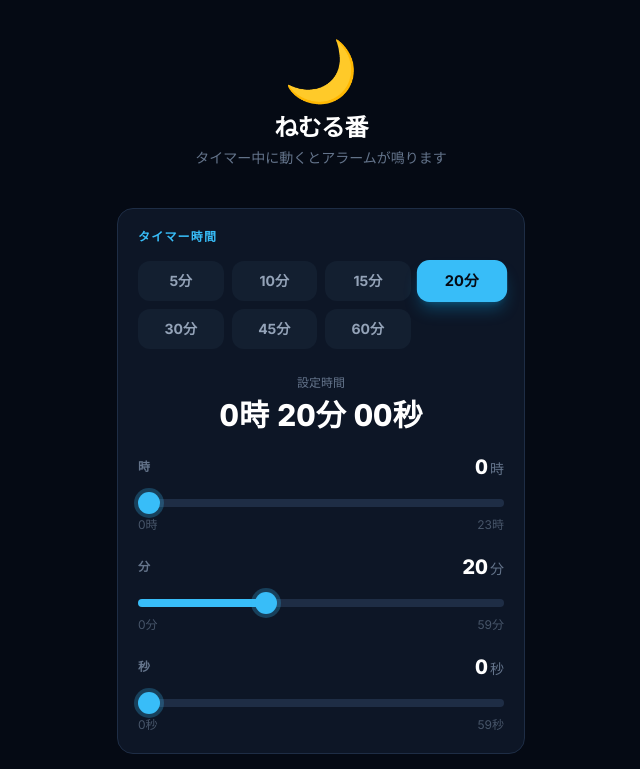
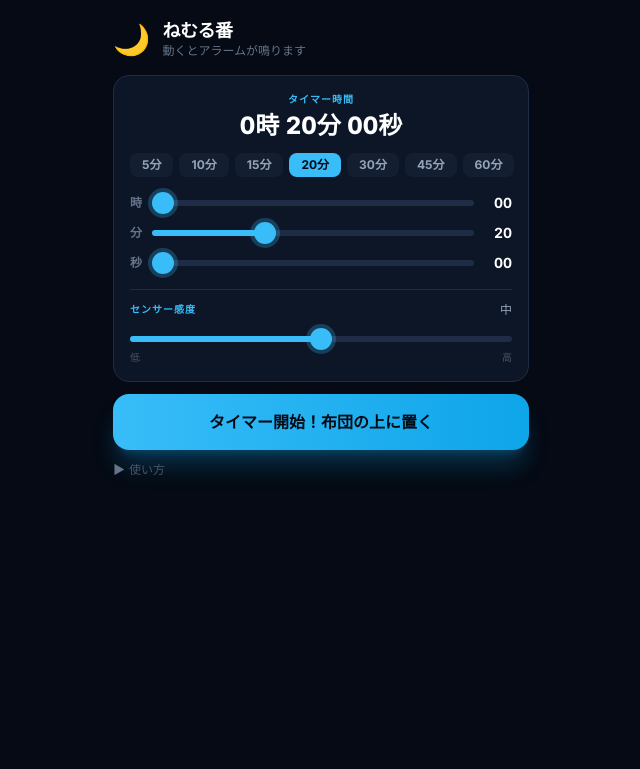
Before and after one commit to ayoshikawabiz-png/project-nap-v3, a React (Vite) app: page / in a window 1280 px wide. Shown: the top 769 px of the page, without its empty margins (319-959 px from the left). Built offline with nearby package versions, Linux system fonts and the light colour scheme.

Commit message:
update code from secondary account

```diff
--- a/src/components/SetupScreen.tsx
+++ b/src/components/SetupScreen.tsx
@@ -11,26 +11,20 @@ interface Props {
   onStart: (durationSeconds: number, sensitivity: number) => void;
 }
 
-interface TimeSliderProps {
+interface CompactSliderProps {
   label: string;
-  unit: string;
   value: number;
   min: number;
   max: number;
   onChange: (value: number) => void;
 }
 
-function TimeSlider({ label, unit, value, min, max, onChange }: TimeSliderProps) {
+function CompactSlider({ label, value, min, max, onChange }: CompactSliderProps) {
   const percent = max === min ? 0 : ((value - min) / (max - min)) * 100;
 
   return (
-    <div>
-      <div className="flex justify-between items-center mb-2">
-        <span className="text-[#64748b] text-xs font-bold">{label}</span>
-        <span className="text-white font-black text-xl tabular-nums">
-          {value}<span className="text-sm font-normal text-[#64748b] ml-0.5">{unit}</span>
-        </span>
-      </div>
+    <div className="flex items-center gap-2.5">
+      <span className="text-[#64748b] text-xs font-bold w-3 shrink-0 text-center">{label}</span>
       <input
         type="range"
         min={min}
@@ -38,15 +32,14 @@ function TimeSlider({ label, unit, value, min, max, onChange }: TimeSliderProps)
         step={1}
         value={value}
         onChange={(e) => onChange(Number(e.target.value))}
-        className="w-full h-2 rounded-full appearance-none cursor-pointer accent-sky-400"
+        className="setup-range flex-1 min-w-0 h-1.5 rounded-full appearance-none cursor-pointer accent-sky-400"
         style={{
           background: `linear-gradient(to right, #38bdf8 ${percent}%, #1e2d45 ${percent}%)`,
         }}
       />
-      <div className="flex justify-between text-[#475569] text-xs mt-1">
-        <span>{min}{unit}</span>
-        <span>{max}{unit}</span>
-      </div>
+      <span className="text-white font-bold text-sm tabular-nums w-7 text-right shrink-0">
+        {String(value).padStart(2, '0')}
+      </span>
     </div>
   );
 }
@@ -97,32 +90,38 @@ export function SetupScreen({ onStart }: Props) {
     setSeconds(0);
   };
 
-  const sensitivityLabel = ['', '低（大きな動きのみ）', '中低', '中（おすすめ）', '中高', '高（微妙な動きも検知）'][sensitivity];
+  const sensitivityLabel = ['', '低', '中低', '中', '中高', '高'][sensitivity];
+  const sensitivityPercent = ((sensitivity - 1) / 4) * 100;
 
   return (
-    <div className="min-h-screen bg-[#050a14] text-white flex flex-col px-5 py-10 animate-fade-up">
+    <div className="min-h-screen bg-[#050a14] text-white flex flex-col px-4 py-5 animate-fade-up">
       {/* Header */}
-      <div className="text-center mb-10">
-        <div className="text-6xl mb-3">🌙</div>
-        <h1 className="text-2xl font-black tracking-tight text-white">ねむる番</h1>
-        <p className="text-[#64748b] text-sm mt-1">タイマー中に動くとアラームが鳴ります</p>
+      <div className="flex items-center gap-3 mb-4">
+        <span className="text-3xl leading-none">🌙</span>
+        <div>
+          <h1 className="text-lg font-black tracking-tight leading-tight">ねむる番</h1>
+          <p className="text-[#64748b] text-xs">動くとアラームが鳴ります</p>
+        </div>
       </div>
 
-      {/* Duration section */}
-      <div className="bg-[#0d1626] rounded-2xl p-5 mb-4 border border-[#1e2d45]">
-        <h2 className="text-[#38bdf8] text-xs font-bold uppercase tracking-widest mb-4">タイマー時間</h2>
+      {/* Settings card */}
+      <div className="bg-[#0d1626] rounded-2xl p-4 mb-3 border border-[#1e2d45]">
+        <div className="text-center mb-3">
+          <p className="text-[#38bdf8] text-[10px] font-bold uppercase tracking-widest mb-1">タイマー時間</p>
+          <p className="text-white font-black text-2xl tabular-nums leading-tight">{formatHms(totalSeconds)}</p>
+        </div>
 
-        {/* Presets */}
-        <div className="grid grid-cols-4 gap-2 mb-5">
+        {/* Presets — horizontal scroll */}
+        <div className="flex gap-1.5 overflow-x-auto pb-1 mb-3 -mx-1 px-1 scrollbar-none">
           {PRESETS.map((min) => (
             <button
               key={min}
               onPointerDown={onButtonPointerDown}
               onClick={() => applyPreset(min)}
-              className={`rounded-xl py-2.5 text-sm font-bold transition-all duration-200 ${
+              className={`shrink-0 rounded-lg px-3 py-1 text-xs font-bold transition-all duration-150 ${
                 hours === 0 && minutes === min && seconds === 0
-                  ? 'bg-[#38bdf8] text-[#050a14] shadow-lg shadow-sky-500/30 scale-105'
-                  : 'bg-[#131f30] text-[#94a3b8] hover:bg-[#1a2d45] hover:text-white active:scale-95'
+                  ? 'bg-[#38bdf8] text-[#050a14]'
+                  : 'bg-[#131f30] text-[#94a3b8] active:scale-95'
               }`}
             >
               {min}分
@@ -130,27 +129,15 @@ export function SetupScreen({ onStart }: Props) {
           ))}
         </div>
 
-        {/* Total preview */}
-        <div className="text-center mb-5">
-          <span className="text-[#64748b] text-xs">設定時間</span>
-          <div className="text-white font-black text-3xl tabular-nums mt-1">
-            {formatHms(totalSeconds)}
-          </div>
+        <div className="space-y-2.5 mb-4">
+          <CompactSlider label="時" value={hours} min={0} max={23} onChange={setHours} />
+          <CompactSlider label="分" value={minutes} min={0} max={59} onChange={setMinutes} />
+          <CompactSlider label="秒" value={seconds} min={0} max={59} onChange={setSeconds} />
         </div>
 
-        {/* Hour / minute / second sliders */}
-        <div className="space-y-5">
-          <TimeSlider label="時" unit="時" value={hours} min={0} max={23} onChange={setHours} />
-          <TimeSlider label="分" unit="分" value={minutes} min={0} max={59} onChange={setMinutes} />
-          <TimeSlider label="秒" unit="秒" value={seconds} min={0} max={59} onChange={setSeconds} />
-        </div>
-      </div>
-
-      {/* Sensitivity section */}
-      <div className="bg-[#0d1626] rounded-2xl p-5 mb-6 border border-[#1e2d45]">
-        <h2 className="text-[#38bdf8] text-xs font-bold uppercase tracking-widest mb-4">センサー感度</h2>
-        <div className="flex justify-between items-center mb-2">
-          <span className="text-[#64748b] text-xs">感度</span>
+        <div className="border-t border-[#1e2d45] pt-3">
+          <div className="flex justify-between items-center mb-1.5">
+            <span className="text-[#38bdf8] text-[10px] font-bold uppercase tracking-widest">センサー感度</span>
             <span className="text-[#94a3b8] text-xs">{sensitivityLabel}</span>
           </div>
           <input
@@ -160,20 +147,21 @@ export function SetupScreen({ onStart }: Props) {
             step={1}
             value={sensitivity}
             onChange={(e) => setSensitivity(Number(e.target.value))}
-          className="w-full h-2 rounded-full appearance-none cursor-pointer accent-sky-400"
+            className="setup-range w-full h-1.5 rounded-full appearance-none cursor-pointer accent-sky-400"
             style={{
-            background: `linear-gradient(to right, #38bdf8 ${((sensitivity - 1) / 4) * 100}%, #1e2d45 ${((sensitivity - 1) / 4) * 100}%)`,
+              background: `linear-gradient(to right, #38bdf8 ${sensitivityPercent}%, #1e2d45 ${sensitivityPercent}%)`,
             }}
           />
-        <div className="flex justify-between text-[#475569] text-xs mt-1">
+          <div className="flex justify-between text-[#475569] text-[10px] mt-0.5">
             <span>低</span>
             <span>高</span>
+          </div>
         </div>
       </div>
 
       {/* Error */}
       {error && (
-        <div className="bg-amber-500/10 border border-amber-500/30 rounded-xl p-3 mb-4 text-amber-400 text-sm">
+        <div className="bg-amber-500/10 border border-amber-500/30 rounded-xl p-2.5 mb-3 text-amber-400 text-xs leading-relaxed">
           {error}
         </div>
       )}
@@ -183,21 +171,24 @@ export function SetupScreen({ onStart }: Props) {
         onPointerDown={onButtonPointerDown}
         onClick={handleStart}
         disabled={loading || totalSeconds < 1}
-        className="w-full bg-gradient-to-r from-[#38bdf8] to-[#0ea5e9] text-[#050a14] font-black text-xl rounded-2xl py-5 shadow-2xl shadow-sky-500/30 active:scale-95 transition-all duration-200 disabled:opacity-50 disabled:cursor-not-allowed hover:shadow-sky-400/40 hover:from-[#7dd3fc] hover:to-[#38bdf8]"
+        className="w-full bg-gradient-to-r from-[#38bdf8] to-[#0ea5e9] text-[#050a14] font-black text-base rounded-2xl py-4 shadow-xl shadow-sky-500/25 active:scale-[0.98] transition-all duration-150 disabled:opacity-50 disabled:cursor-not-allowed"
       >
         {loading ? '準備中...' : 'タイマー開始！布団の上に置く'}
       </button>
 
-      {/* Instructions */}
-      <div className="mt-6 bg-[#0d1626] rounded-2xl p-4 border border-[#1e2d45]">
-        <h3 className="text-[#38bdf8] text-xs font-bold uppercase tracking-widest mb-2">使い方</h3>
-        <ol className="text-[#64748b] text-sm space-y-1.5">
-          <li><span className="text-[#38bdf8] font-bold">1.</span> 時間を設定してタイマーを開始</li>
+      {/* Instructions — collapsible */}
+      <details className="mt-3 group">
+        <summary className="text-[#475569] text-xs cursor-pointer list-none flex items-center gap-1 select-none">
+          <span className="text-[#64748b] group-open:rotate-90 transition-transform inline-block">▶</span>
+          使い方
+        </summary>
+        <ol className="text-[#64748b] text-xs space-y-1 mt-2 pl-1 leading-relaxed">
+          <li><span className="text-[#38bdf8] font-bold">1.</span> 時間を設定して開始</li>
           <li><span className="text-[#38bdf8] font-bold">2.</span> スマホを掛け布団の上に置く</li>
-          <li><span className="text-[#38bdf8] font-bold">3.</span> 布団が動いたらアラームが鳴ります</li>
-          <li><span className="text-[#38bdf8] font-bold">4.</span> タイマーが終わったら成功！</li>
+          <li><span className="text-[#38bdf8] font-bold">3.</span> 布団が動いたらアラーム</li>
+          <li><span className="text-[#38bdf8] font-bold">4.</span> タイマー終了で成功！</li>
         </ol>
-      </div>
+      </details>
     </div>
   );
 }
--- a/src/index.css
+++ b/src/index.css
@@ -1,6 +1,17 @@
 @tailwind base;
 @tailwind components;
 @tailwind utilities;
+
+@layer utilities {
+  .scrollbar-none::-webkit-scrollbar {
+    display: none;
+  }
+
+  .scrollbar-none {
+    -ms-overflow-style: none;
+    scrollbar-width: none;
+  }
+}
 
 @layer base {
   * {
@@ -19,6 +30,18 @@
   input[type='range'] {
     -webkit-appearance: none;
     appearance: none;
+  }
+
+  input.setup-range::-webkit-slider-thumb {
+    width: 18px;
+    height: 18px;
+    box-shadow: 0 0 0 3px rgba(56, 189, 248, 0.2);
+  }
+
+  input.setup-range::-moz-range-thumb {
+    width: 18px;
+    height: 18px;
+    box-shadow: 0 0 0 3px rgba(56, 189, 248, 0.2);
   }
 
   input[type='range']::-webkit-slider-thumb {
```
Lines whose indentation alone changed are shown as unchanged.
